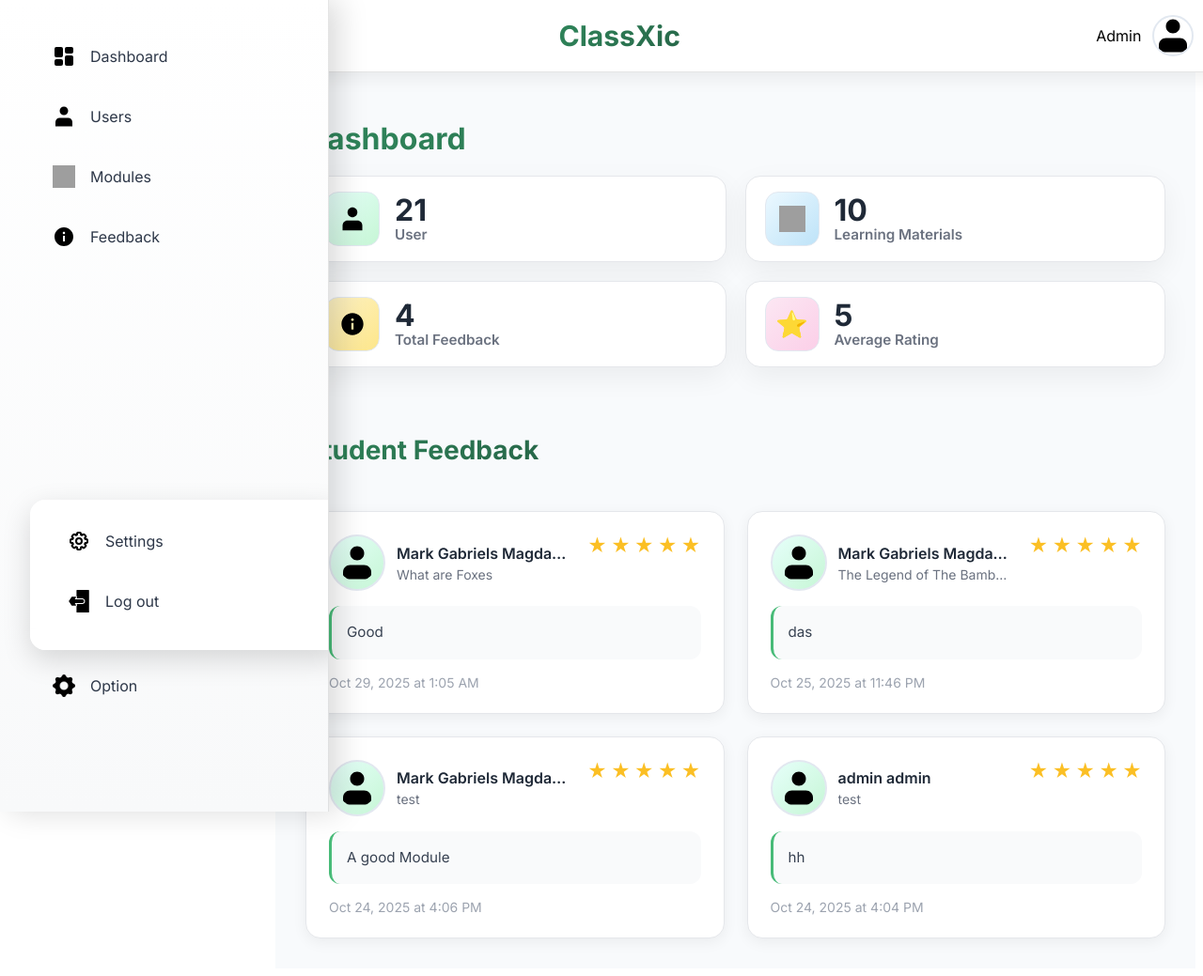
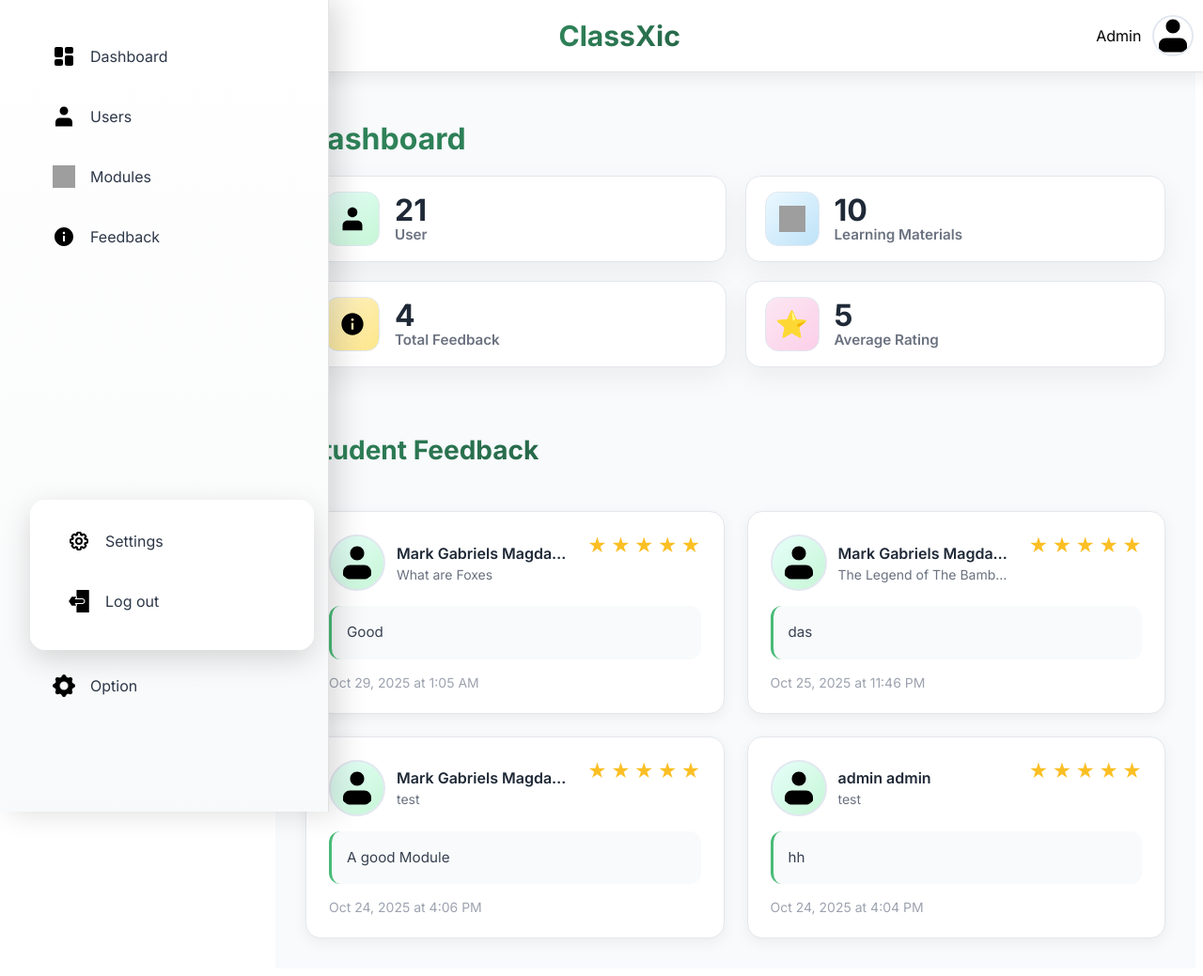
Before and after one commit to Gablllllll/cx, a PHP site: page /admin.php in a window 1280 px wide, after a click on "Option". Shown: the whole page at 94% size. Run offline with PHP 8.4, Linux system fonts and the light colour scheme; data comes from the database, SQL or seed files in the repository; grey boxes are pictures that could not be loaded.

Commit message:
Initial commit

```diff
--- a/css/admin.css
+++ b/css/admin.css
@@ -385,7 +385,7 @@ body { font-family: var(--font-body); }
     list-style: none;
     padding: 0;
     margin: 0;
-    width: 300px;
+    width: 270px;
     position: absolute;
     background-color: rgba(255, 255, 255, 0.95);
     backdrop-filter: blur(20px);
```
